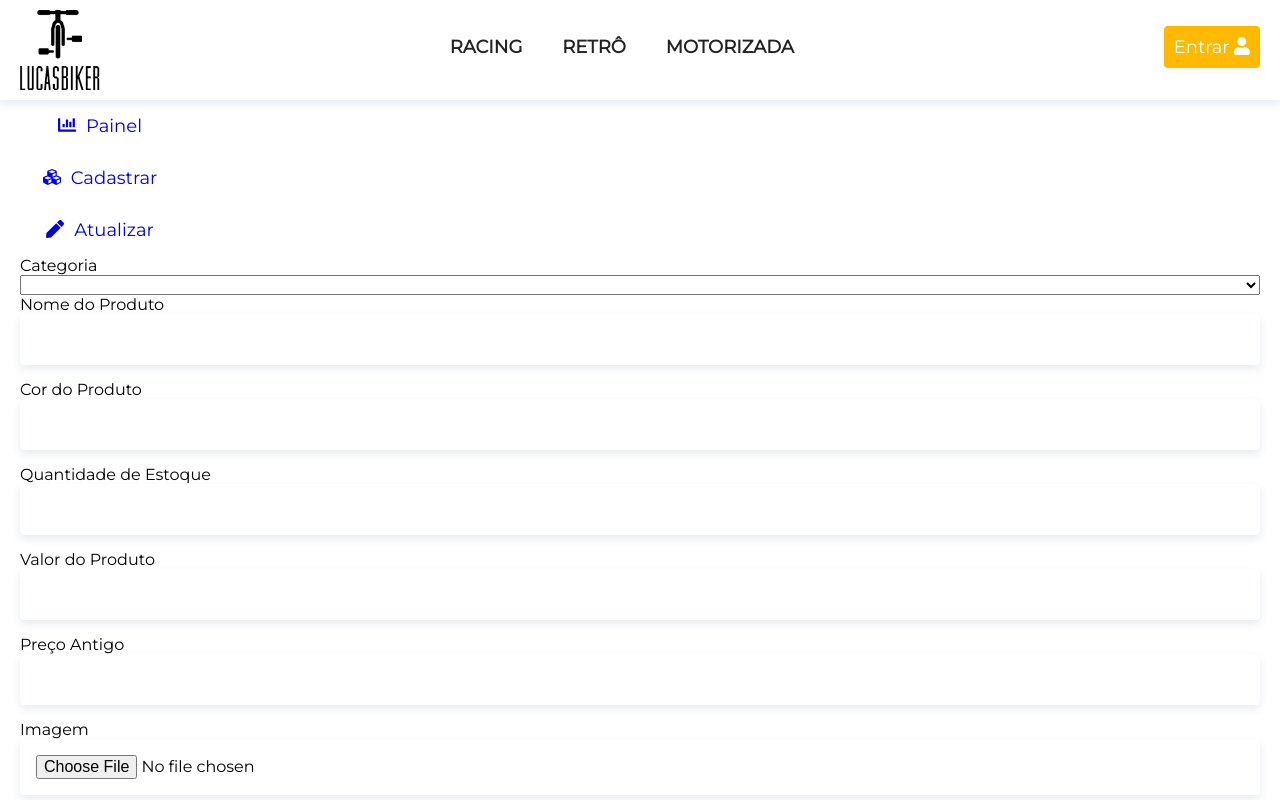
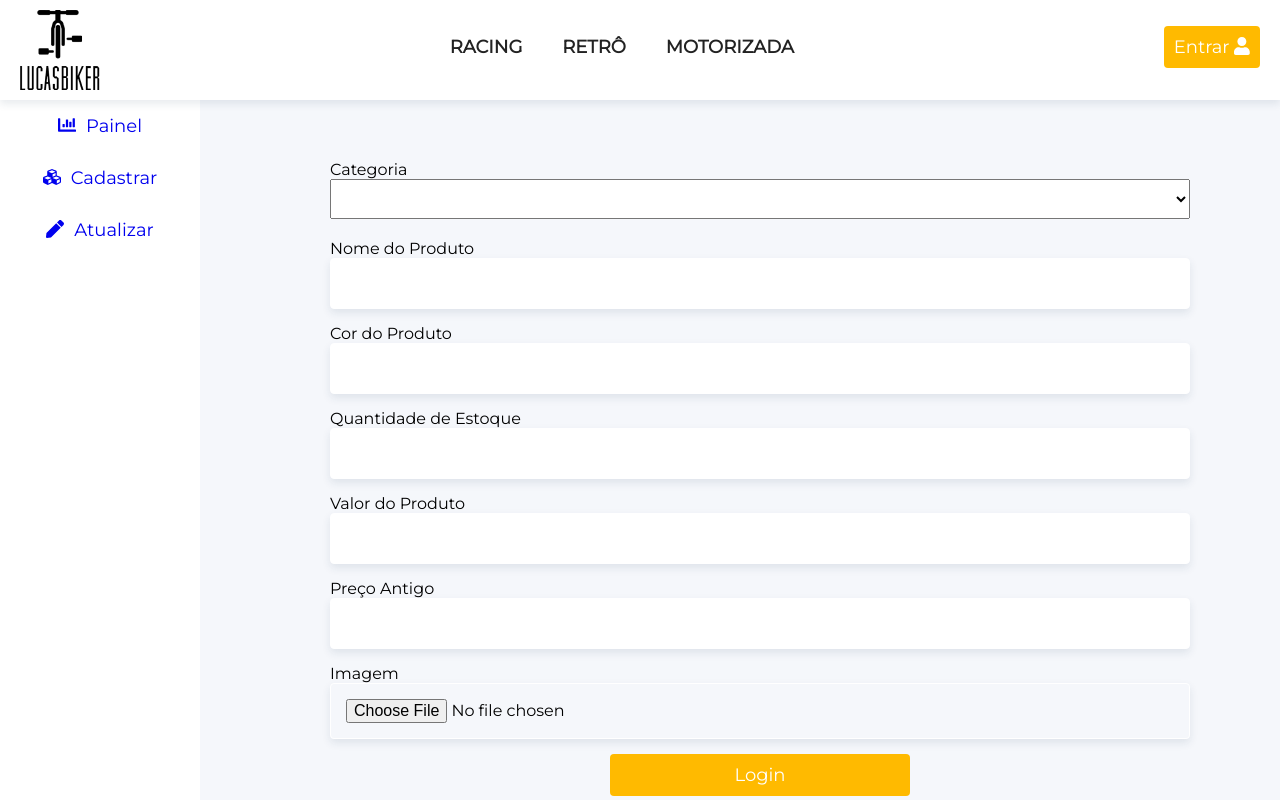
Before and after one commit to nerylucastoledo/Ecommerce, a Vue app: page /cadastrar-item in a window 1280 px wide. Shown: the top 800 px of the page. Built offline with nearby package versions, Linux system fonts and the light colour scheme; no server answers; what vue-apexcharts would draw is missing.

Commit message:
adicionando component formItem

```diff
--- /dev/null
+++ b/src/components/FormItem.vue
@@ -0,0 +1,161 @@
+<template>
+    <form action="#" @submit.prevent="cadastrarBicicleta" class="container">
+        <label for="categoria">Categoria</label>
+        <select name="categoria" id="categoria" v-model="form.categoria">
+            <option value="Racing">Racing</option>
+            <option value="Retro">Retro</option>
+            <option value="Motorizada">Motorizada</option>
+        </select>
+
+        <label for="nome_produto">Nome do Produto</label>
+        <input
+            id="nome_produto"
+            type="text"
+            name="nome_produto"
+            autocomplete="nome_produto"
+            required
+            v-model="form.nome_produto"
+        >
+
+        <label for="cor_produto">Cor do Produto</label>
+        <input
+            id="cor_produto"
+            type="text"
+            name="cor_produto"
+            autocomplete="cor_produto"
+            required
+            v-model="form.cor_produto"
+        >
+
+        <label for="quantidade_estoque">Quantidade de Estoque</label>
+        <input
+            id="quantidade_estoque"
+            type="number"
+            name="quantidade_estoque"
+            autocomplete="quantidade_estoque"
+            required
+            v-model="form.quantidade_estoque"
+        >
+
+        <label for="valor_produto">Valor do Produto</label>
+        <input
+            id="valor_produto"
+            type="number"
+            name="valor_produto"
+            autocomplete="valor_produto"
+            required
+            v-model="form.valor_produto"
+        >
+
+        <label for="preco_antigo">Preço Antigo</label>
+        <input
+            id="preco_antigo"
+            type="number"
+            name="preco_antigo"
+            autocomplete="preco_antigo"
+            required
+            v-model="form.preco_antigo"
+        >
+
+        <label for="imagem_produto">Imagem</label>
+        <input
+            id="imagem_produto"
+            type="file"
+            name="imagem_produto"
+            autocomplete="imagem_produto"
+            required
+            ref="imagem_produto"
+        >
+
+        <div>
+            <button class="btn btn-login" type="submit">Login</button>
+        </div>
+    </form>
+</template>
+
+<script>
+
+
+export default {
+
+    props: [
+        "produto"
+    ],
+
+    data() {
+        return {
+            form: {
+                categoria: null,
+                nome_produto: null,
+                cor_produto: null,
+                quantidade_estoque: null,
+                valor_produto: null,
+                preco_antigo: null,
+                imagem_produto: null,
+                avaliacoes: []
+            }
+        }
+    },
+
+    methods: {
+        cadastrarBicicleta() {
+            const file = this.$refs.imagem_produto.files[0];
+            const form = new FormData();
+
+            form.append("categoria", this.form.categoria);
+            form.append("nome_produto", this.form.nome_produto);
+            form.append("cor_produto", this.form.cor_produto);
+            form.append("quantidade_estoque", this.form.quantidade_estoque);
+            form.append("valor_produto", parseInt(this.form.valor_produto));
+            form.append("preco_antigo", parseInt(this.form.preco_antigo));
+            form.append("avaliacoes", JSON.stringify(this.form.avaliacoes));
+            form.append("imagem_produto", file);
+
+            fetch('https://restapiecomerce.herokuapp.com/produto/', {
+                method: 'POST',
+                body: form
+            }).then(() => {
+                this.$router.push({name: 'Dashboard'})
+            })
+        },
+    },
+
+    created() {
+        if(this.produto) {
+            this.form.categoria = this.produto.categoria
+        }
+    }
+}
+</script>
+
+<style>
+
+.cadastrar-item {
+    display: flex;
+    height: 100%;
+    background-color: #f5f7fb;
+    margin-bottom: -60px;
+}
+
+form {
+    width: 900px;
+    margin-bottom: 60px;
+}
+
+select {
+    height: 40px;
+    margin-bottom: 20px;
+    font-size: 18px;
+}
+
+input {
+    max-width: 100%;
+    margin-bottom: 20px;
+}
+
+.formulario {
+    display: block;
+    margin: 160px auto 60px;
+}
+
+</style>
--- a/src/views/AtualizarItem.vue
+++ b/src/views/AtualizarItem.vue
@@ -4,7 +4,7 @@
             <BarraLateral/>
         </div>
 
-        <div v-if="todos_produtos" class="container atualizar-items">
+        <div v-if="todos_produtos" class="atualizar-items container">
             <div v-for="produto in todos_produtos" :key="produto.id_produto">
                 <div class="item" @click="atualizarBicicleta(produto)">
                     <img :src="produto.imagem_produto" :alt="produto.nome_produto + 'imagem'">
@@ -13,64 +13,40 @@
             </div>
         </div>
 
+        <div class="modal-form formulario">
+            <FormItem/>
+        </div>
+
     </section>
 </template>
 
 <script>
 
 import BarraLateral from '../components/BarraLateral.vue'
+import FormItem from '../components/FormItem.vue'
 
 export default {
 
     components: {
-        BarraLateral
+        BarraLateral,
+        FormItem
     },
 
     data() {
         return {
             todos_produtos: null,
-            form: {
-                categoria: null,
-                nome_produto: null,
-                cor_produto: null,
-                quantidade_estoque: null,
-                valor_produto: null,
-                preco_antigo: null,
-                imagem_produto: null,
-                avaliacoes: []
-            }
+            alterado: null
         }
     },
 
     methods: {
-        atualizarBicicleta() {
-            const file = this.$refs.imagem_produto.files[0];
-            const form = new FormData();
-
-            form.append("categoria", this.form.categoria);
-            form.append("nome_produto", this.form.nome_produto);
-            form.append("cor_produto", this.form.cor_produto);
-            form.append("quantidade_estoque", this.form.quantidade_estoque);
-            form.append("valor_produto", parseInt(this.form.valor_produto));
-            form.append("preco_antigo", parseInt(this.form.preco_antigo));
-            form.append("avaliacoes", JSON.stringify(this.form.avaliacoes));
-            form.append("imagem_produto", file);
-
-            fetch('https://restapiecomerce.herokuapp.com/produto/', {
-                method: 'POST',
-                body: form
-            }).then(() => {
-                this.$router.push({name: 'Dashboard'})
-            })
-        },
-
         pegarTodasBicicletas() {
             fetch('https://restapiecomerce.herokuapp.com/produto/')
             .then(req => req.json())
             .then(res => {
                 this.todos_produtos = res
             })
-        }
+        },
     },
 
     created() {
@@ -83,9 +59,10 @@ export default {
 <style scoped>
 
 .atualizar-items {
+    margin: 100px 0 60px;
     display: flex;
     flex-wrap: wrap;
-    justify-content: space-between;
+    justify-content: space-around;
 }
 
 .atualizar-items > div {
@@ -103,4 +80,9 @@ export default {
     cursor: pointer;
 }
 
+.modal-form {
+    display: none;
+    z-index: 1;
+}
+
 </style>
--- a/src/views/CadastrarItem.vue
+++ b/src/views/CadastrarItem.vue
@@ -4,128 +4,23 @@
             <BarraLateral/>
         </div>
 
-        <form action="#" @submit.prevent="cadastrarBicicleta" class="container">
-            <label for="categoria">Categoria</label>
-            <select name="categoria" id="categoria" v-model="form.categoria">
-                <option value="Racing">Racing</option>
-                <option value="Retro">Retro</option>
-                <option value="Motorizada">Motorizada</option>
-            </select>
-
-            <label for="nome_produto">Nome do Produto</label>
-            <input
-                id="nome_produto"
-                type="text"
-                name="nome_produto"
-                autocomplete="nome_produto"
-                required
-                v-model="form.nome_produto"
-            >
-
-            <label for="cor_produto">Cor do Produto</label>
-            <input
-                id="cor_produto"
-                type="text"
-                name="cor_produto"
-                autocomplete="cor_produto"
-                required
-                v-model="form.cor_produto"
-            >
-
-            <label for="quantidade_estoque">Quantidade de Estoque</label>
-            <input
-                id="quantidade_estoque"
-                type="number"
-                name="quantidade_estoque"
-                autocomplete="quantidade_estoque"
-                required
-                v-model="form.quantidade_estoque"
-            >
-
-            <label for="valor_produto">Valor do Produto</label>
-            <input
-                id="valor_produto"
-                type="number"
-                name="valor_produto"
-                autocomplete="valor_produto"
-                required
-                v-model="form.valor_produto"
-            >
-
-            <label for="preco_antigo">Preço Antigo</label>
-            <input
-                id="preco_antigo"
-                type="number"
-                name="preco_antigo"
-                autocomplete="preco_antigo"
-                required
-                v-model="form.preco_antigo"
-            >
-
-            <label for="imagem_produto">Imagem</label>
-            <input
-                id="imagem_produto"
-                type="file"
-                name="imagem_produto"
-                autocomplete="imagem_produto"
-                required
-                ref="imagem_produto"
-            >
-
-            <div>
-                <button class="btn btn-login" type="submit">Login</button>
-            </div>
-        </form>
+        <div class="formulario">
+            <FormItem/>
+        </div>
     </section>
 </template>
 
 <script>
 
 import BarraLateral from '../components/BarraLateral.vue'
+import FormItem from '../components/FormItem.vue'
 
 export default {
 
     components: {
-        BarraLateral
+        BarraLateral,
+        FormItem
     },
-
-    data() {
-        return {
-            form: {
-                categoria: null,
-                nome_produto: null,
-                cor_produto: null,
-                quantidade_estoque: null,
-                valor_produto: null,
-                preco_antigo: null,
-                imagem_produto: null,
-                avaliacoes: []
-            }
-        }
-    },
-
-    methods: {
-        cadastrarBicicleta() {
-            const file = this.$refs.imagem_produto.files[0];
-            const form = new FormData();
-
-            form.append("categoria", this.form.categoria);
-            form.append("nome_produto", this.form.nome_produto);
-            form.append("cor_produto", this.form.cor_produto);
-            form.append("quantidade_estoque", this.form.quantidade_estoque);
-            form.append("valor_produto", parseInt(this.form.valor_produto));
-            form.append("preco_antigo", parseInt(this.form.preco_antigo));
-            form.append("avaliacoes", JSON.stringify(this.form.avaliacoes));
-            form.append("imagem_produto", file);
-
-            fetch('https://restapiecomerce.herokuapp.com/produto/', {
-                method: 'POST',
-                body: form
-            }).then(() => {
-                this.$router.push({name: 'Dashboard'})
-            })
-        }
-    }
 
 }
 </script>
```
